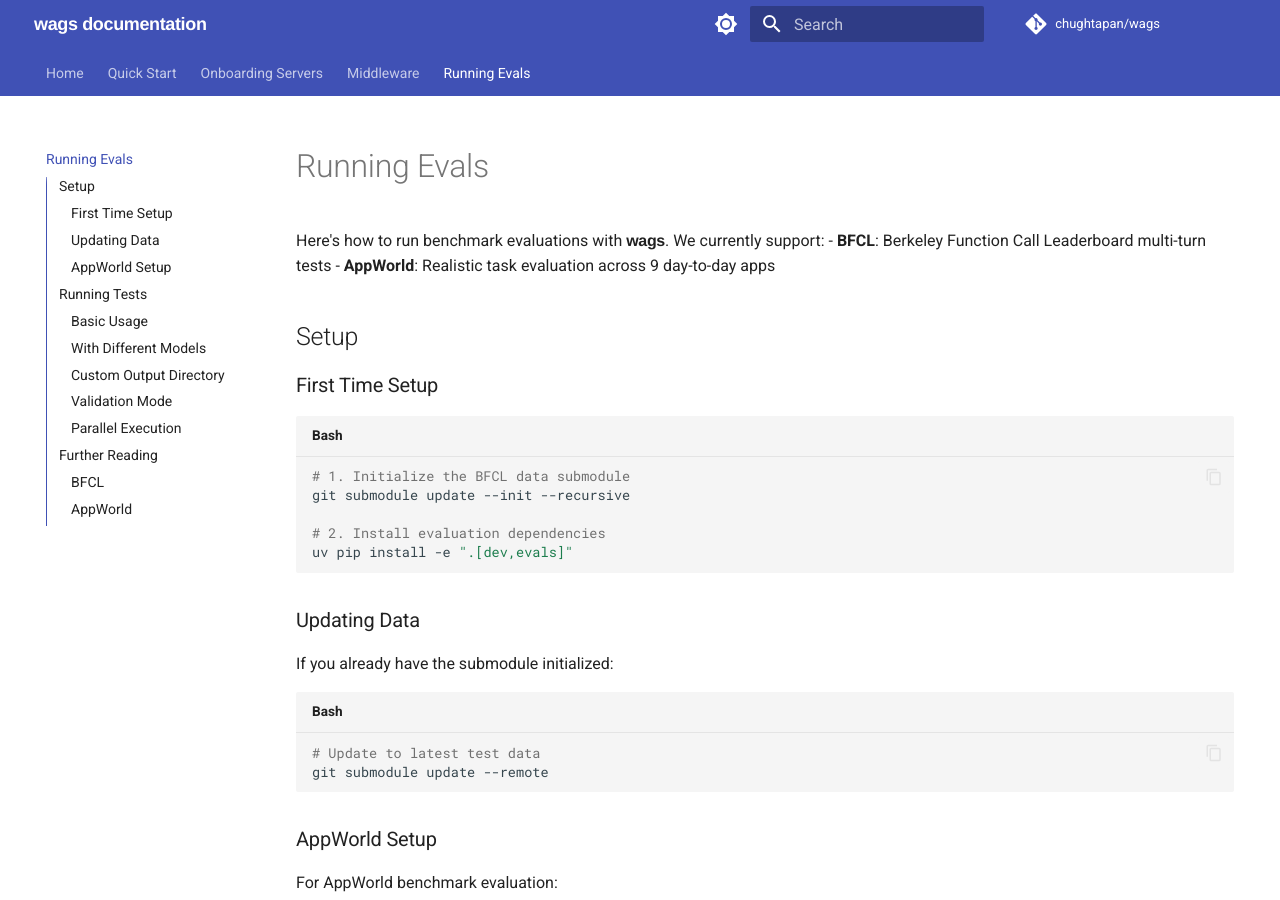
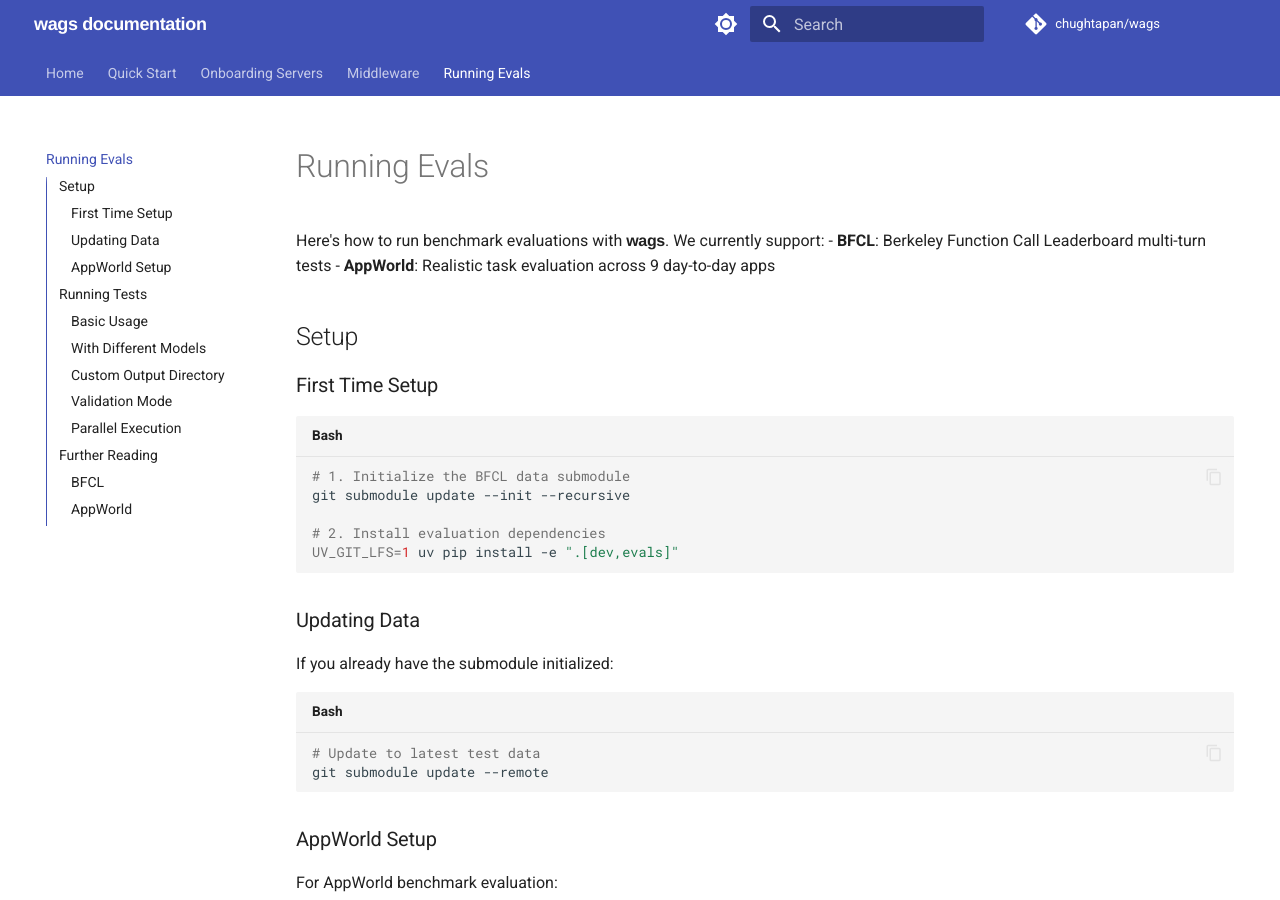
Before and after one commit to chughtapan/wags, an MkDocs documentation site: the page built from docs/evals.md, in a window 1280 px wide and 900 px high. Built offline with MkDocs 1.6.1 and Material for MkDocs 9.7.7, drawn with Linux system fonts in a browser that asks for light colours; comment, search, counter and statistics services are not loaded.

Commit message:
Updated instructions for first-time BFCL setup

````diff
--- a/docs/evals.md
+++ b/docs/evals.md
@@ -13,7 +13,7 @@ Here's how to run benchmark evaluations with <span class="wags-brand">wags</span
 git submodule update --init --recursive
 
 # 2. Install evaluation dependencies
-uv pip install -e ".[dev,evals]"
+UV_GIT_LFS=1 uv pip install -e ".[dev,evals]"
 ```
 
 ### Updating Data
````
Also changed, not shown: README.md (+1 -1 lines).
